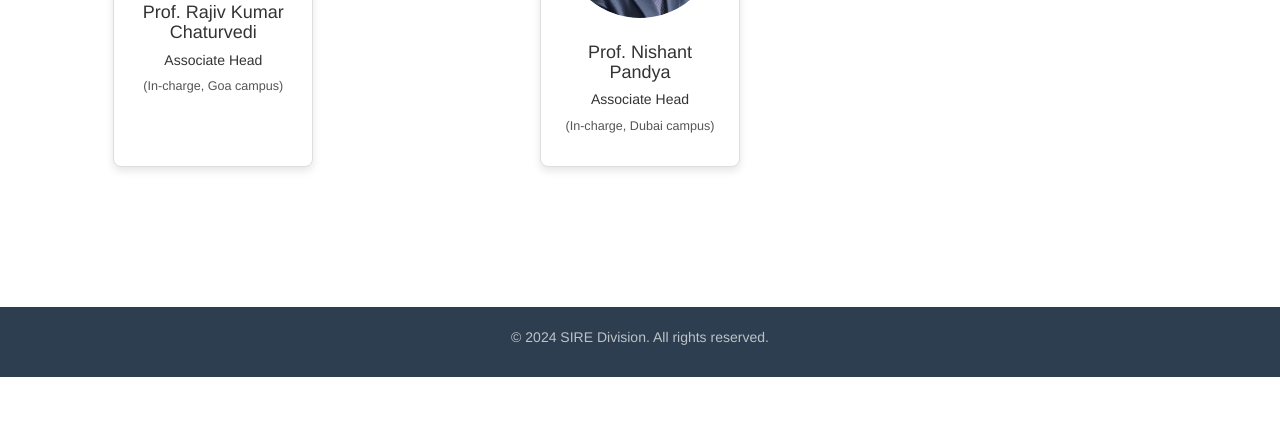
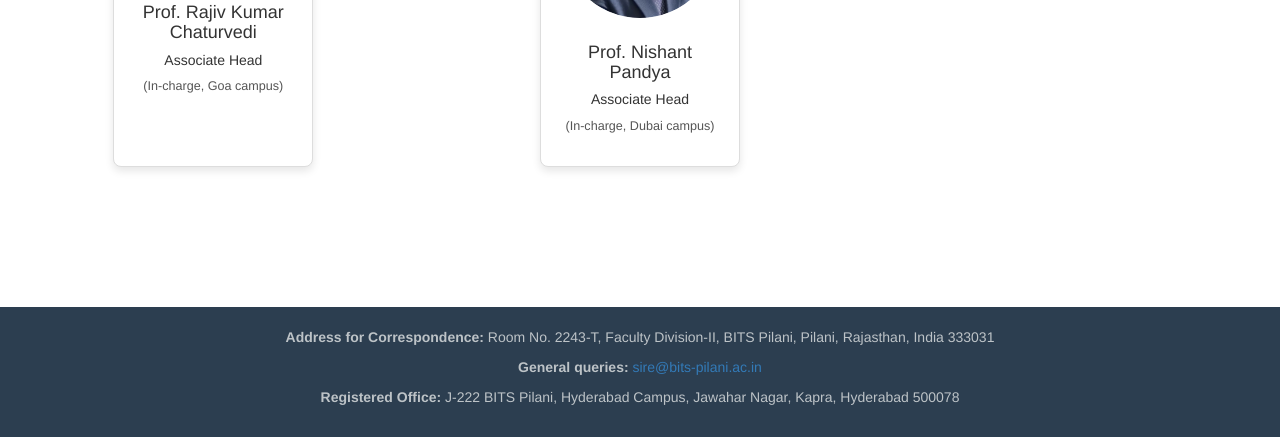
Before and after one commit to Adinath22/Sire, a plain HTML site: page index.html in a window 1280 px wide. Shown: the part 1960-2397 px from the top of the page. Before the commit the page ends 2337 px from the top, so only its background shows below. Drawn offline with nearby package versions, Linux system fonts and the light colour scheme.

Commit message:
Update index.html

```diff
--- a/index.html
+++ b/index.html
@@ -254,8 +254,11 @@
 </div>
 
 <footer>
-    <p>&copy; 2024 SIRE Division. All rights reserved.</p>
+    <p><strong>Address for Correspondence:</strong> Room No. 2243-T, Faculty Division-II, BITS Pilani, Pilani, Rajasthan, India 333031</p>
+    <p><strong>General queries:</strong> <a href="mailto:sire@bits-pilani.ac.in">sire@bits-pilani.ac.in</a></p>
+    <p><strong>Registered Office:</strong> J-222 BITS Pilani, Hyderabad Campus, Jawahar Nagar, Kapra, Hyderabad 500078</p>
 </footer>
+
 
 </body>
 </html>
```
